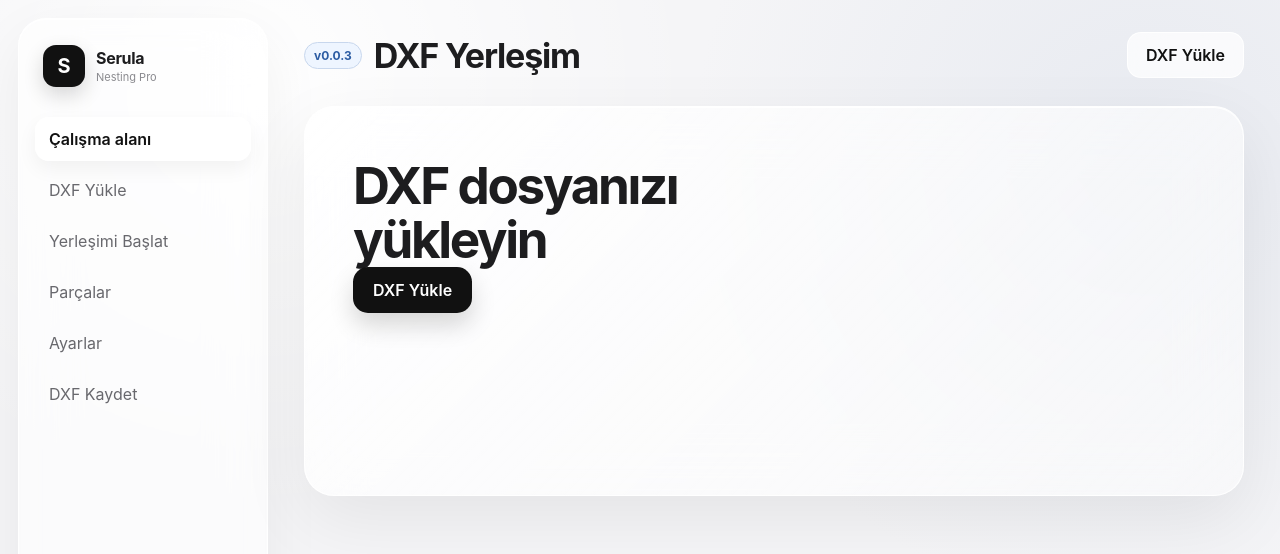
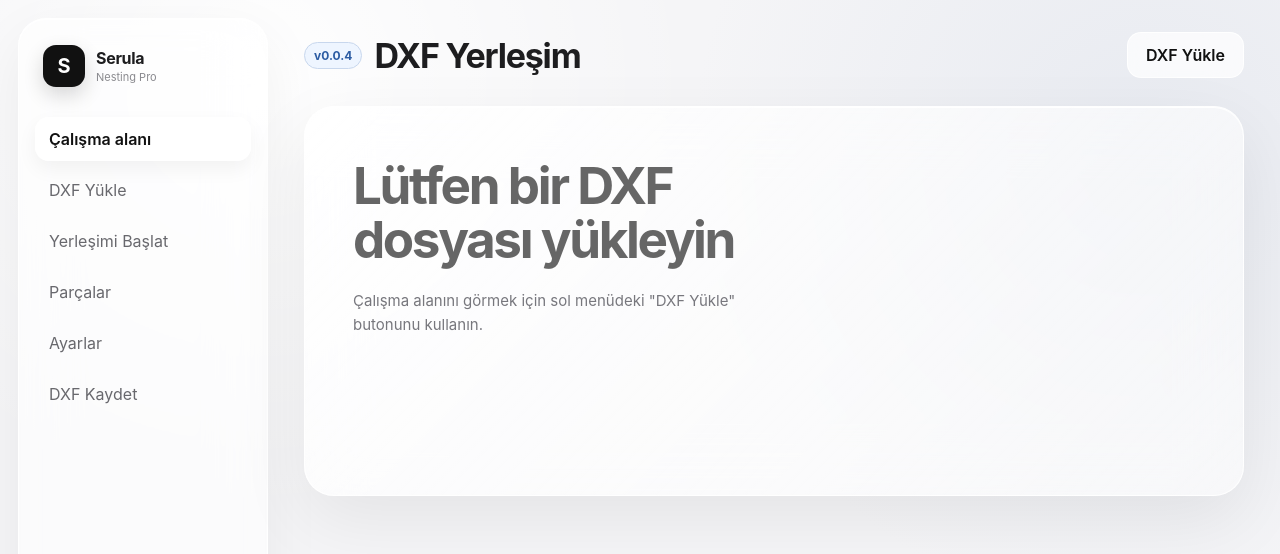
Before and after one commit to M93hasan/serula-pro2, a React (Vite) app in the folder frontend/: page / in a window 1280 px wide. Shown: the top 554 px of the page. Built offline with nearby package versions, Linux system fonts and the light colour scheme.

Commit message:
Version 0.0.4 - Remove welcome screen button

```diff
--- a/frontend/package.json
+++ b/frontend/package.json
@@ -1,7 +1,7 @@
 {
   "name": "frontend",
   "private": true,
-  "version": "0.0.3",
+  "version": "0.0.4",
   "type": "module",
   "scripts": {
     "dev": "vite",
--- a/frontend/src/App.tsx
+++ b/frontend/src/App.tsx
@@ -51,8 +51,8 @@ function App() {
     </aside>
     <main className="main-content">
       <header className="topbar"><div className="topbar-title"><span className="version-badge">v{version}</span><h1>DXF Yerleşim</h1></div><button className="new-project-button" disabled={isLoading} onClick={() => fileInputRef.current?.click()}>{isLoading ? 'İşleniyor…' : 'DXF Yükle'}</button><input ref={fileInputRef} type="file" accept=".dxf" onChange={handleFileChange} hidden /></header>
-      {error && <div className="app-error" role="alert">{error}</div>}
-      {entities.length ? <DxfViewer key={`${projectId}:${loadVersion}`} navigation={navigation} fileName={fileName} entities={entities} savedLayout={savedLayout} /> : <section className="welcome-card"><div className="welcome-text"><h2>DXF dosyanızı yükleyin</h2><button className="primary-button" onClick={() => fileInputRef.current?.click()}>DXF Yükle</button></div></section>}
+       {error && <div className="app-error" role="alert">{error}</div>}
+       {entities.length ? <DxfViewer key={`${projectId}:${loadVersion}`} navigation={navigation} fileName={fileName} entities={entities} savedLayout={savedLayout} /> : <section className="welcome-card"><div className="welcome-text"><h2 style={{ color: '#666' }}>Lütfen bir DXF dosyası yükleyin</h2><p>Çalışma alanını görmek için sol menüdeki "DXF Yükle" butonunu kullanın.</p></div></section>}
     </main>
   </div>;
 }
--- a/package.json
+++ b/package.json
@@ -1,6 +1,6 @@
 {
   "name": "serula-nesting-pro",
-  "version": "0.0.3",
+  "version": "0.0.4",
   "description": "Serula Nesting Pro - Web tabanlı DXF nesting ve malzeme optimizasyon uygulaması",
   "private": true,
   "workspaces": [
```
